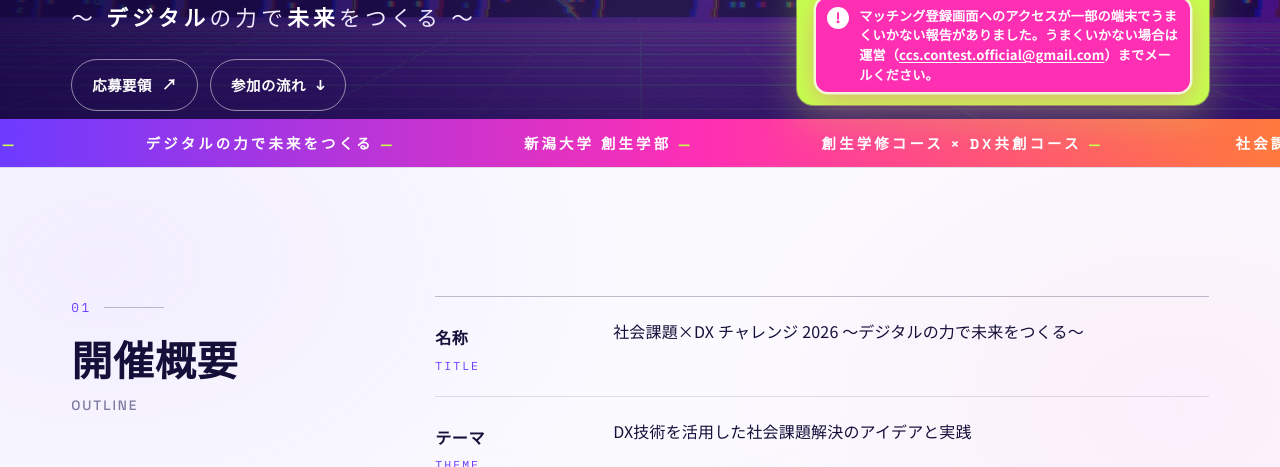
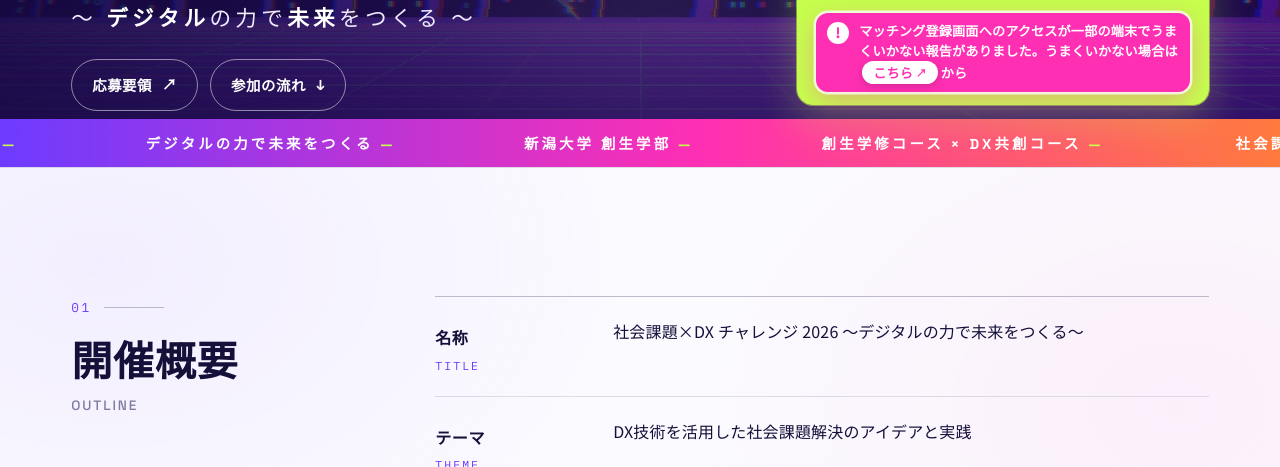
Before and after one commit to ccs-dx-contest/official, a plain HTML site: page index.html in a window 1280 px wide. Shown: the part 633-1100 px from the top of the page. Drawn offline with Linux system fonts and the light colour scheme; a web font is replaced by a local one.

Commit message:
サイトを更新 (dev d6ee090)

```diff
--- a/index.html
+++ b/index.html
@@ -608,7 +608,9 @@ section:nth-of-type(even){background:rgba(255,255,255,.55)}
 .date--news .k .pulse{background:var(--magenta)}
 .date__alert{display:flex;gap:10px;align-items:flex-start;margin:10px 0 0;padding:10px 12px;border-radius:12px;background:var(--magenta);color:#fff;font-size:.86rem;line-height:1.6;font-weight:700;box-shadow:0 0 0 2px rgba(255,255,255,.7),0 8px 24px rgba(255,47,179,.35);animation:alertglow 1.6s ease-in-out infinite alternate}
 .date__alert>span:last-child{text-wrap:pretty}
-.date__alert a{color:#fff;text-decoration:underline;text-underline-offset:2px;overflow-wrap:anywhere}
+.date__alert-link{display:inline-flex;align-items:center;gap:3px;margin:0 3px;padding:2px 11px;border-radius:999px;background:#fff;color:var(--magenta);font-weight:900;text-decoration:none;box-shadow:0 2px 10px rgba(0,0,0,.18);transition:transform .2s,background .2s}
+.date__alert-link:hover{background:var(--lime);color:#14103a;transform:translateY(-1px)}
+.date__alert-link .arr{font-size:.8em}
 .date__alert-ic{flex:0 0 auto;width:22px;height:22px;border-radius:50%;background:#fff;color:var(--magenta);font-family:var(--disp);font-weight:900;font-size:.95rem;display:inline-grid;place-items:center;margin-top:1px}
 @keyframes alertglow{from{box-shadow:0 0 0 2px rgba(255,255,255,.7),0 8px 24px rgba(255,47,179,.3)}to{box-shadow:0 0 0 4px rgba(255,255,255,.95),0 8px 32px rgba(255,47,179,.6)}}
 @media(prefers-reduced-motion:reduce){.date__alert{animation:none}}
@@ -737,7 +739,7 @@ section:nth-of-type(even){background:rgba(255,255,255,.55)}
       <div class="date"><span class="k">Deadline</span><span class="v">2027年<span class="nw">2月8日(月)</span></span><span class="s">作品提出締切</span></div>
       </div>
       <!-- 告知文は仮案（最終文言は西海が決定） -->
-      <div class="date date--survey date--news" id="news"><span class="k"><span class="pulse" aria-hidden="true"></span>News / 開催決定</span><p class="date__lead">社会課題×DX チャレンジ 2026 の開催が決定しました。</p><p class="date__sub">マッチング登録・エントリーを受付中です。</p><p class="date__alert" role="alert"><span class="date__alert-ic" aria-hidden="true">!</span><span>マッチング登録画面へのアクセスが一部の端末でうまくいかない報告がありました。うまくいかない場合は運営（<a href="mailto:ccs.contest.official@gmail.com">ccs.contest.official@gmail.com</a>）までメールください。</span></p></div>
+      <div class="date date--survey date--news" id="news"><span class="k"><span class="pulse" aria-hidden="true"></span>News / 開催決定</span><p class="date__lead">社会課題×DX チャレンジ 2026 の開催が決定しました。</p><p class="date__sub">マッチング登録・エントリーを受付中です。</p><p class="date__alert" role="alert"><span class="date__alert-ic" aria-hidden="true">!</span><span>マッチング登録画面へのアクセスが一部の端末でうまくいかない報告がありました。うまくいかない場合は<a class="date__alert-link" href="https://forms.gle/izSeMpmhXZKrhPRdA" target="_blank" rel="noopener">こちら<span class="arr" aria-hidden="true">↗</span></a>から</span></p></div>
     </div>
   </div>
   <div class="marquee" aria-hidden="true">
```
